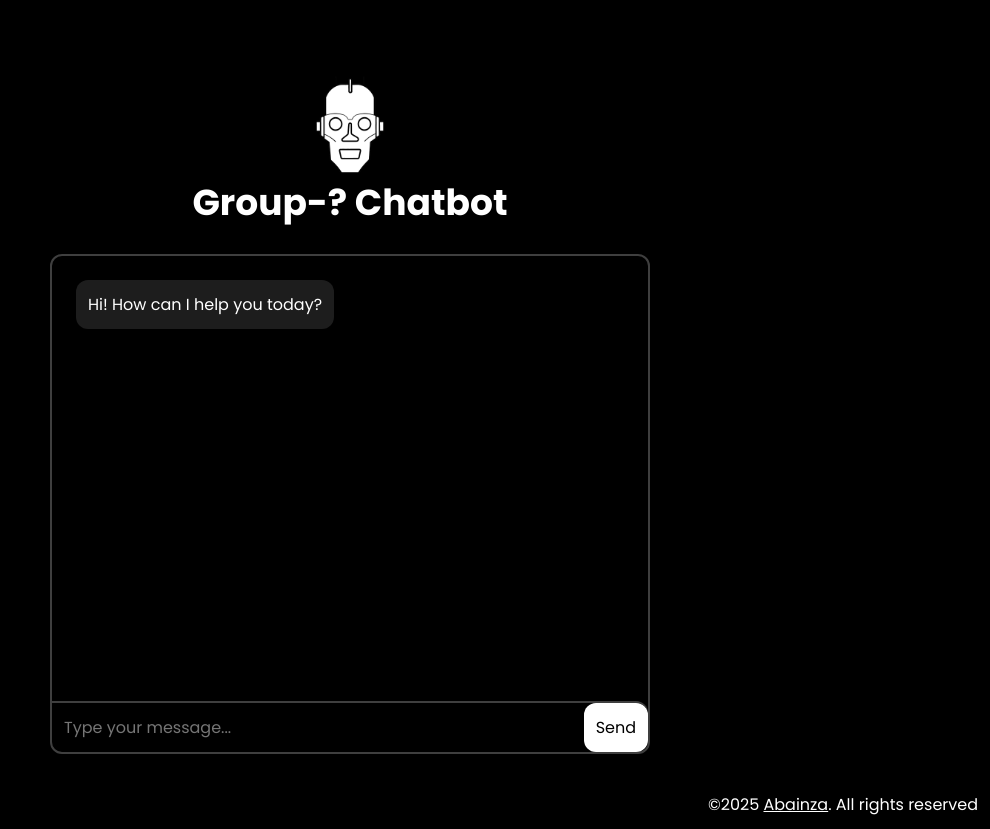
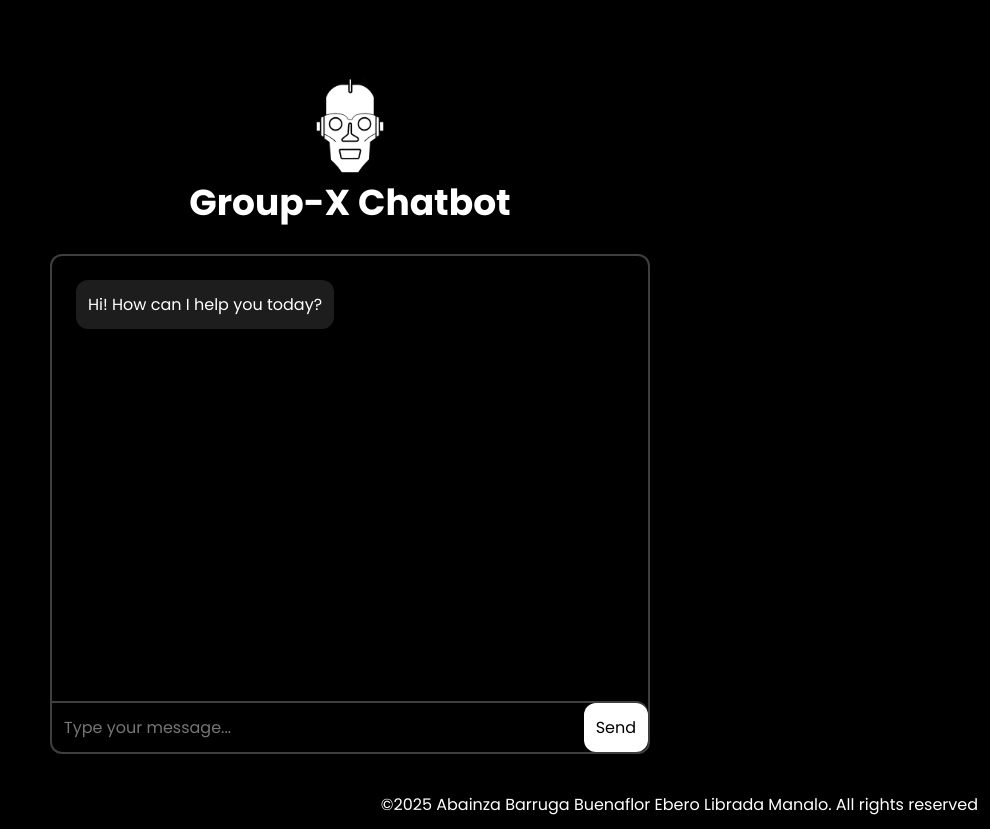
Before and after one commit to FrancisAbainza/ai-t-chatbot, a Next.js app: page / in a window 1280 px wide. Shown: the whole page, without its empty margins (290-1280 px from the left). Built offline with nearby package versions, Linux system fonts and the light colour scheme; no server answers.

Commit message:
Update header and footer

```diff
--- a/app/layout.js
+++ b/app/layout.js
@@ -15,7 +15,7 @@ export default function RootLayout({ children }) {
       <body>
         <Header />
         {children}
-        <p className="footer">©2025 <a href="https://francis-abainza-portfolio.web.app/" target="_blank">Abainza</a>. All rights reserved</p>
+        <p className="footer">©2025 Abainza Barruga Buenaflor Ebero Librada Manalo. All rights reserved</p>
       </body>
     </html>
   );
--- a/components/Header.jsx
+++ b/components/Header.jsx
@@ -7,7 +7,7 @@ export default function Header() {
   return (
     <header className={styles.header}>
       <Image src={logoImg} alt="A robot" width={100} priority />
-      <h1>Group-? Chatbot</h1>
+      <h1>Group-X Chatbot</h1>
     </header>
   )
 }
```
